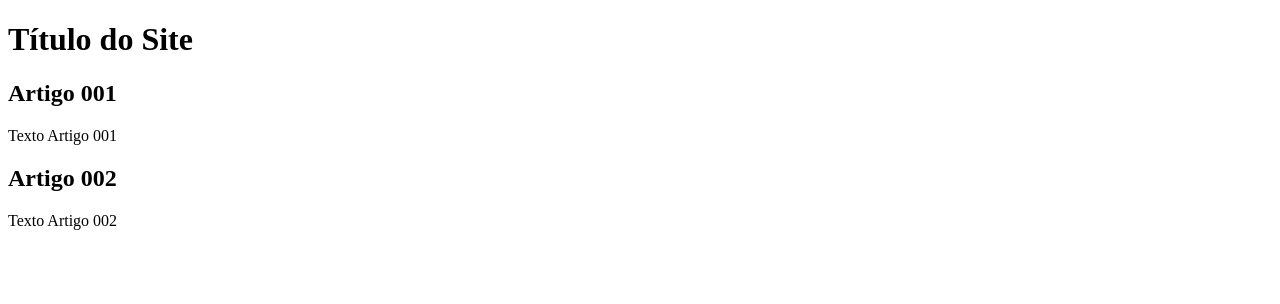
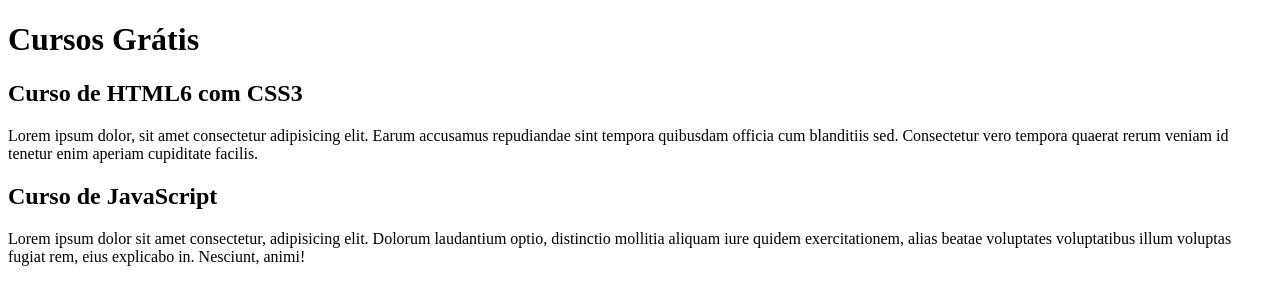
Before and after one commit to FranciscoAssislsj/Projeto-Site, a plain HTML site: page index.html in a window 1280 px wide. Drawn offline with Linux system fonts and the light colour scheme.

Commit message:
comecei a escrever o conteúdo

```diff
--- a/index.html
+++ b/index.html
@@ -8,15 +8,15 @@
 <body>
     <main>
         <header>
-            <h1>Título do Site</h1>
+            <h1>Cursos Grátis</h1>
         </header>
         <article>
-            <h2>Artigo 001</h2>
-            <p>Texto Artigo 001</p>
+            <h2>Curso de HTML6 com CSS3</h2>
+            <p>Lorem ipsum dolor, sit amet consectetur adipisicing elit. Earum accusamus repudiandae sint tempora quibusdam officia cum blanditiis sed. Consectetur vero tempora quaerat rerum veniam id tenetur enim aperiam cupiditate facilis.</p>
         </article>
         <article>
-            <h2>Artigo 002</h2>
-            <p>Texto Artigo 002</p>
+            <h2>Curso de JavaScript</h2>
+            <p>Lorem ipsum dolor sit amet consectetur, adipisicing elit. Dolorum laudantium optio, distinctio mollitia aliquam iure quidem exercitationem, alias beatae voluptates voluptatibus illum voluptas fugiat rem, eius explicabo in. Nesciunt, animi!</p>
         </article>
     </main>
 </body>
```
